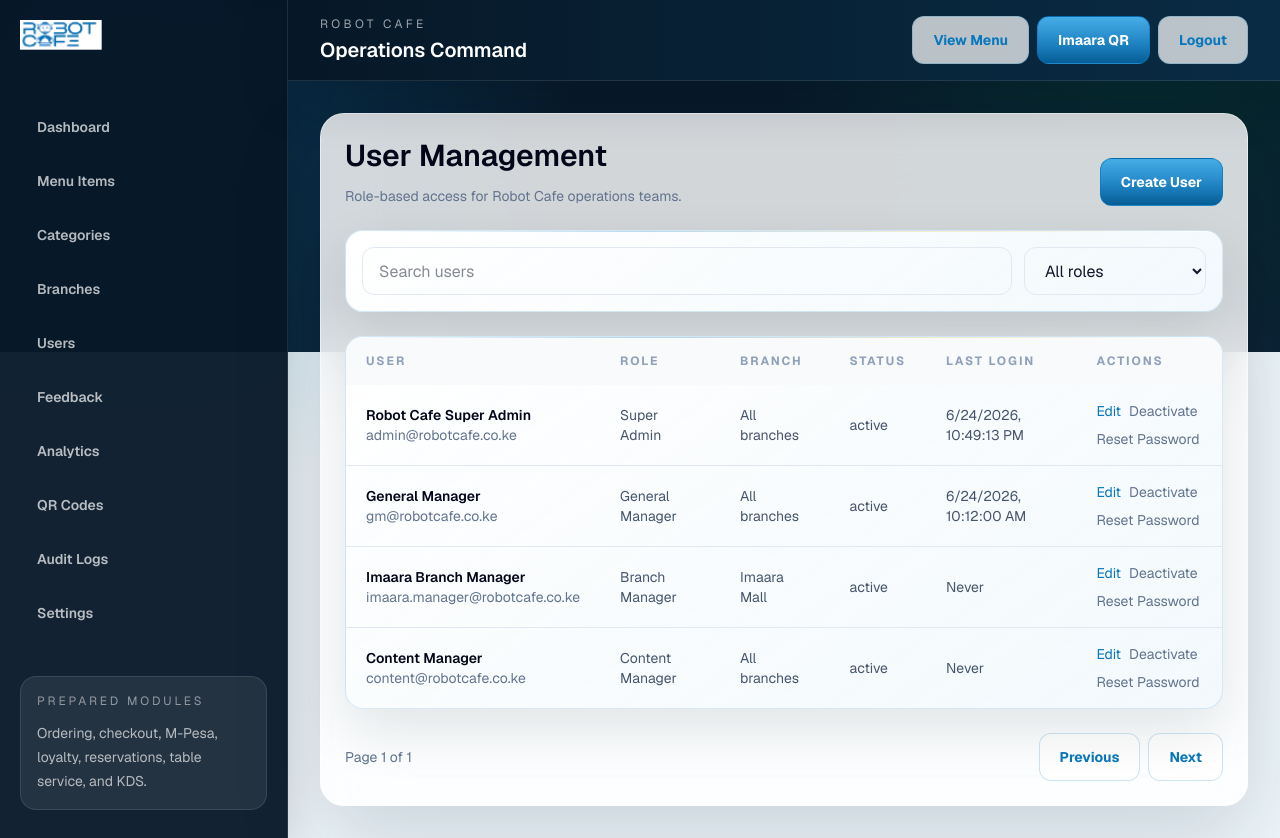
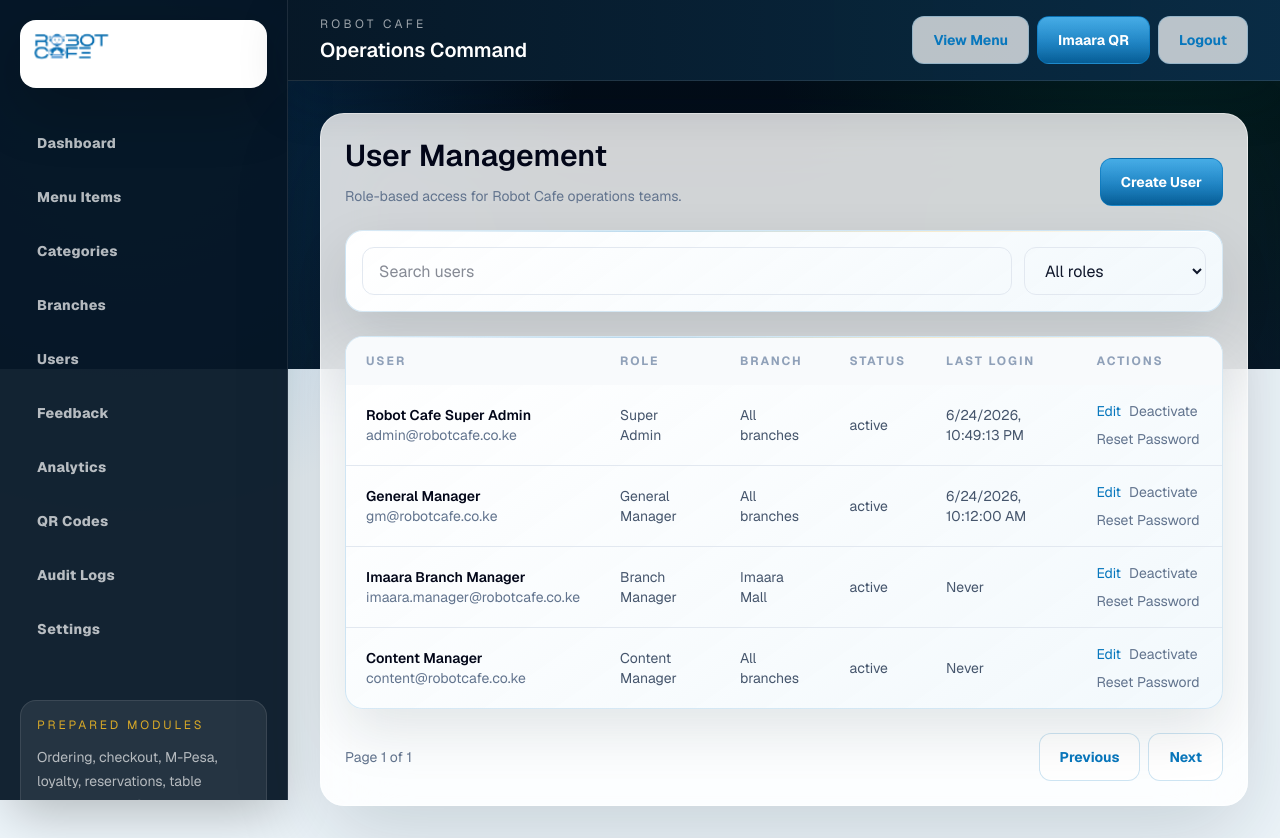
Before and after one commit to timsila18/Robot-Cafe-QR-Web-Reservation, a Next.js app: page /admin/users in a window 1280 px wide. Built offline with nearby package versions, Linux system fonts and the light colour scheme.

Commit message:
align UI with Robot Cafe premium branding

```diff
--- a/src/app/globals.css
+++ b/src/app/globals.css
@@ -25,7 +25,7 @@
 body {
   background: var(--background);
   color: var(--foreground);
-  font-family: var(--font-geist-sans), Arial, Helvetica, sans-serif;
+  font-family: var(--font-geist-sans), "Trebuchet MS", Arial, Helvetica, sans-serif;
   overflow-x: hidden;
 }
 
@@ -46,6 +46,13 @@ body {
     radial-gradient(circle at 50% 96%, rgba(216, 169, 40, 0.12), transparent 30rem),
     linear-gradient(180deg, #ffffff 0%, #eef6fb 45%, #e7f2f8 100%);
   background-size: 24px 24px, auto, auto, auto, auto;
+}
+
+.robot-site-bg {
+  background:
+    radial-gradient(circle at 16% 42%, rgba(8, 119, 189, .38), transparent 26rem),
+    radial-gradient(circle at 76% 38%, rgba(216, 169, 40, .13), transparent 24rem),
+    linear-gradient(115deg, #03111e 0%, #061827 42%, #0a0d0c 100%);
 }
 
 .luxury-panel {
@@ -72,9 +79,9 @@ body {
 
 .premium-shell {
   background:
-    radial-gradient(circle at 10% 8%, rgba(18, 149, 223, .22), transparent 28rem),
+    radial-gradient(circle at 10% 8%, rgba(22, 141, 242, .25), transparent 28rem),
     radial-gradient(circle at 90% 0%, rgba(0, 176, 80, .13), transparent 24rem),
-    linear-gradient(180deg, #071827 0%, #0b2235 42%, #eef6fb 42%, #eef6fb 100%);
+    linear-gradient(180deg, #020912 0%, #071827 44%, #eef6fb 44%, #eef6fb 100%);
 }
 
 .premium-surface {
--- a/src/components/admin-layout.tsx
+++ b/src/components/admin-layout.tsx
@@ -1,5 +1,6 @@
 import { AdminContentArea } from "@/components/admin-content-area";
 import { AdminSidebar } from "@/components/admin-sidebar";
+import { AdminMobileNav } from "@/components/admin-mobile-nav";
 import { AdminTopbar } from "@/components/admin-topbar";
 
 export function AdminLayout({ children }: { children: React.ReactNode }) {
@@ -9,6 +10,7 @@ export function AdminLayout({ children }: { children: React.ReactNode }) {
         <AdminSidebar />
         <div className="min-w-0 flex-1">
           <AdminTopbar />
+          <AdminMobileNav />
           <AdminContentArea>{children}</AdminContentArea>
         </div>
       </div>
--- /dev/null
+++ b/src/components/admin-mobile-nav.tsx
@@ -0,0 +1,22 @@
+import Link from "next/link";
+import { adminNavItems } from "@/lib/admin-nav";
+import { getCurrentAdminUser, hasPermission } from "@/lib/rbac";
+
+export function AdminMobileNav() {
+  const currentUser = getCurrentAdminUser();
+  const visibleItems = adminNavItems.filter(([, , permission]) => !permission || hasPermission(currentUser.role, permission));
+
+  return (
+    <nav className="scrollbar-none sticky top-[104px] z-20 flex gap-2 overflow-x-auto border-b border-white/10 bg-[#071827]/96 px-4 py-3 text-white shadow-2xl backdrop-blur-xl lg:hidden">
+      {visibleItems.map(([label, href]) => (
+        <Link
+          className="shrink-0 rounded-full border border-white/10 bg-white/8 px-4 py-2 text-xs font-extrabold tracking-wide text-white/78 transition hover:border-[#168df2]/60 hover:bg-[#168df2]/18 hover:text-white"
+          href={href}
+          key={href}
+        >
+          {label}
+        </Link>
+      ))}
+    </nav>
+  );
+}
--- a/src/components/admin-sidebar.tsx
+++ b/src/components/admin-sidebar.tsx
@@ -1,29 +1,19 @@
 import Link from "next/link";
 import { BrandMark } from "@/components/brand-mark";
+import { adminNavItems } from "@/lib/admin-nav";
 import { getCurrentAdminUser, hasPermission } from "@/lib/rbac";
-
-const navItems = [
-  ["Dashboard", "/admin", undefined],
-  ["Menu Items", "/admin/menu", "manage_menu"],
-  ["Categories", "/admin/categories", "manage_categories"],
-  ["Branches", "/admin/branches", "manage_branches"],
-  ["Users", "/admin/users", "manage_users"],
-  ["Feedback", "/admin/feedback", "manage_feedback"],
-  ["Analytics", "/admin/analytics", "view_analytics"],
-  ["QR Codes", "/admin/qr-codes", "manage_qr"],
-  ["Audit Logs", "/admin/audit-logs", "view_audit_logs"],
-  ["Settings", "/admin/settings", "manage_settings"],
-] as const;
 
 export function AdminSidebar() {
   const currentUser = getCurrentAdminUser();
   return (
-    <aside className="hidden min-h-screen w-72 border-r border-white/10 bg-[#071827]/95 p-5 text-white shadow-2xl lg:block">
-      <BrandMark />
-      <nav className="mt-10 space-y-2">
-        {navItems.filter(([, , permission]) => !permission || hasPermission(currentUser.role, permission)).map(([label, href]) => (
+    <aside className="hidden h-screen w-72 shrink-0 overflow-y-auto border-r border-white/10 bg-[#071827]/95 p-5 text-white shadow-2xl lg:sticky lg:top-0 lg:block">
+      <div className="rounded-2xl bg-white p-3 shadow-[0_20px_60px_rgba(0,0,0,.22)]">
+        <BrandMark />
+      </div>
+      <nav className="mt-8 space-y-2 pb-4">
+        {adminNavItems.filter(([, , permission]) => !permission || hasPermission(currentUser.role, permission)).map(([label, href]) => (
           <Link
-            className="block rounded-xl border border-transparent px-4 py-3 text-sm font-semibold text-white/70 transition hover:border-white/10 hover:bg-white/10 hover:text-white"
+            className="block rounded-xl border border-transparent px-4 py-3 text-sm font-extrabold tracking-wide text-white/70 transition hover:border-[#168df2]/45 hover:bg-[#168df2]/14 hover:text-white"
             href={href}
             key={href}
           >
@@ -31,8 +21,8 @@ export function AdminSidebar() {
           </Link>
         ))}
       </nav>
-      <div className="mt-10 rounded-2xl border border-white/10 bg-white/8 p-4">
-        <p className="text-xs uppercase tracking-[0.24em] text-white/50">Prepared Modules</p>
+      <div className="mb-4 mt-8 rounded-2xl border border-white/10 bg-white/8 p-4">
+        <p className="text-xs uppercase tracking-[0.24em] text-[#d8a928]">Prepared Modules</p>
         <p className="mt-3 text-sm leading-6 text-white/66">Ordering, checkout, M-Pesa, loyalty, reservations, table service, and KDS.</p>
       </div>
     </aside>
--- a/src/components/public-layout.tsx
+++ b/src/components/public-layout.tsx
@@ -3,18 +3,50 @@ import Link from "next/link";
 
 export function PublicLayout({ children }: { children: React.ReactNode }) {
   return (
-    <main className="luxury-bg min-h-screen w-screen max-w-[100vw] overflow-x-hidden text-slate-900">
-      <header className="premium-header sticky top-0 z-40 border-b px-0 text-white backdrop-blur-xl">
-        <div className="mx-auto flex h-20 w-full max-w-7xl items-center justify-between px-5 sm:px-8">
-          <BrandMark />
-          <nav className="hidden items-center gap-3 text-sm font-semibold text-white/76 sm:flex">
-            <Link className="rounded-full px-4 py-2 transition hover:bg-white/10 hover:text-white" href="/menu">Menu</Link>
-            <Link className="rounded-full px-4 py-2 transition hover:bg-white/10 hover:text-white" href="/feedback">Feedback</Link>
-            <Link className="rounded-full border border-white/15 px-4 py-2 transition hover:border-white/35 hover:bg-white/10 hover:text-white" href="/admin">Admin</Link>
-          </nav>
+    <main className="robot-site-bg min-h-screen w-screen max-w-[100vw] overflow-x-hidden text-white">
+      <header className="sticky top-0 z-40 border-b border-white/10 bg-[#050b12]/96 text-white shadow-[0_16px_50px_rgba(0,0,0,.34)] backdrop-blur-xl">
+        <div className="mx-auto hidden w-full max-w-7xl items-center gap-8 px-5 py-5 text-sm text-[#b8d8ff] lg:flex">
+          <div className="rounded-md bg-white p-2">
+            <BrandMark />
+          </div>
+          <InfoBlock label="Email:" value="info@robotcafe.co.ke" />
+          <InfoBlock label="Branches" value="Lana Plaza | Imaara Mall" />
+          <InfoBlock label="Call Us:" value="0769 30 30 30" />
+          <InfoBlock label="Open Hours:" value="Mon - Sun, 7:30 AM - 10 PM" />
+          <Link className="ml-auto rounded-full border border-[#168df2]/45 bg-[#10243b] px-6 py-3 text-sm font-extrabold tracking-wide text-white transition hover:bg-[#168df2]" href="/menu">
+            LIGHT
+          </Link>
+        </div>
+        <div className="border-t border-white/10 bg-black">
+          <div className="mx-auto flex h-20 w-full max-w-7xl items-center justify-between px-5 sm:px-8">
+            <div className="rounded-md bg-white p-2 lg:hidden">
+              <BrandMark />
+            </div>
+            <nav className="scrollbar-none flex flex-1 items-center gap-2 overflow-x-auto text-sm font-black text-white sm:gap-5 lg:justify-start">
+              <Link className="shrink-0 rounded-md px-4 py-3 transition hover:bg-white/10" href="/menu">Offers</Link>
+              <Link className="shrink-0 rounded-md px-4 py-3 transition hover:bg-white/10" href="/menu/imaara-mall">Our Menu</Link>
+              <Link className="shrink-0 rounded-md px-4 py-3 transition hover:bg-white/10" href="/feedback">Reviews</Link>
+              <Link className="shrink-0 rounded-md px-4 py-3 transition hover:bg-white/10" href="/menu/lana-plaza">About Us</Link>
+              <Link className="shrink-0 rounded-md px-4 py-3 transition hover:bg-white/10" href="/admin">My account</Link>
+            </nav>
+            <Link className="hidden h-20 items-center bg-[#168df2] px-8 text-lg font-black text-white transition hover:bg-[#0877bd] md:flex" href="/feedback">
+              Make a reservation
+            </Link>
+          </div>
         </div>
       </header>
-      {children}
+      <div className="text-slate-900">
+        {children}
+      </div>
     </main>
   );
 }
+
+function InfoBlock({ label, value }: { label: string; value: string }) {
+  return (
+    <div className="border-l border-white/10 pl-6">
+      <p className="text-xl font-black leading-tight text-white">{label}</p>
+      <p className="mt-2 max-w-48 text-base font-medium leading-7 text-[#b8d8ff]">{value}</p>
+    </div>
+  );
+}
--- /dev/null
+++ b/src/lib/admin-nav.ts
@@ -0,0 +1,14 @@
+import type { Permission } from "@/lib/rbac";
+
+export const adminNavItems: readonly [string, string, Permission | undefined][] = [
+  ["Dashboard", "/admin", undefined],
+  ["Menu Items", "/admin/menu", "manage_menu"],
+  ["Categories", "/admin/categories", "manage_categories"],
+  ["Branches", "/admin/branches", "manage_branches"],
+  ["Users", "/admin/users", "manage_users"],
+  ["Feedback", "/admin/feedback", "manage_feedback"],
+  ["Analytics", "/admin/analytics", "view_analytics"],
+  ["QR Codes", "/admin/qr-codes", "manage_qr"],
+  ["Audit Logs", "/admin/audit-logs", "view_audit_logs"],
+  ["Settings", "/admin/settings", "manage_settings"],
+];
```
